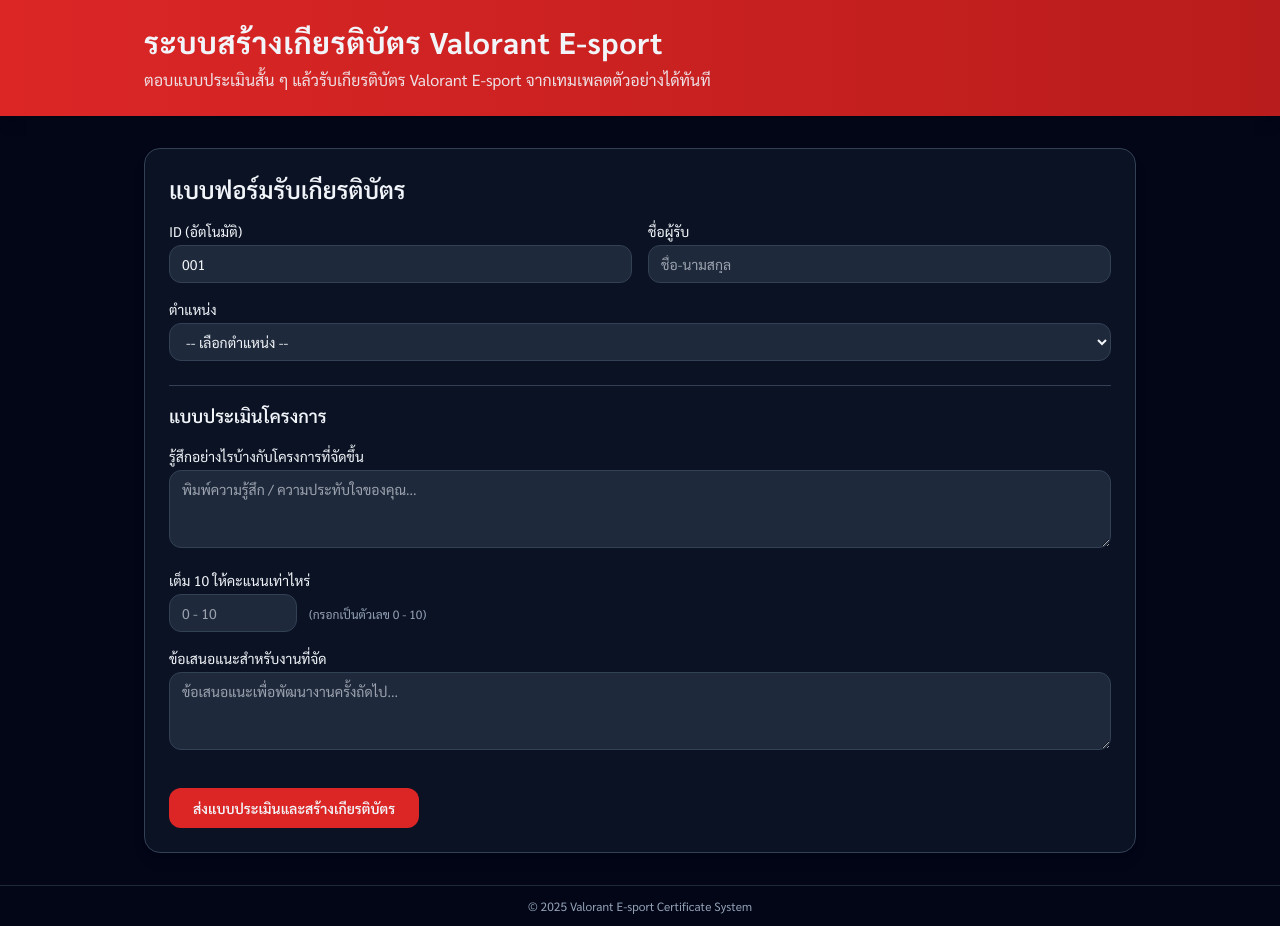
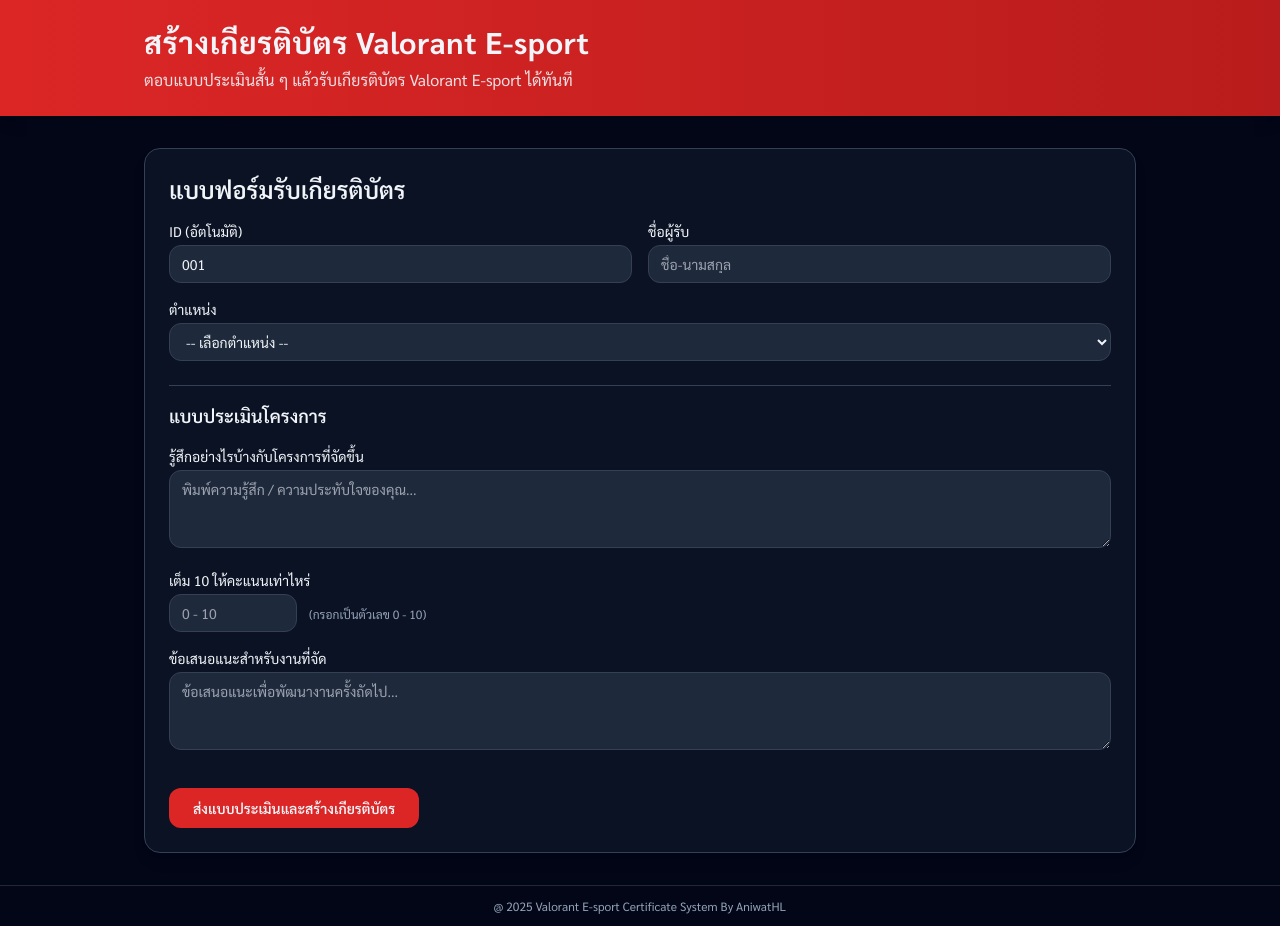
Before and after one commit to Aniwat-HL/Cerificate_Generate, a plain HTML site: page index.html in a window 1280 px wide. Drawn offline with nearby package versions, Linux system fonts and the light colour scheme; some packages are replaced by stand-ins of ours; a script that the page names is missing.

Commit message:
Update index.html

```diff
--- a/index.html
+++ b/index.html
@@ -2,7 +2,7 @@
 <html lang="th">
 <head>
   <meta charset="UTF-8" />
-  <title>ระบบเกียรติบัตร Valorant E-sport</title>
+  <title>เกียรติบัตร Valorant E-sport</title>
   <meta name="viewport" content="width=device-width, initial-scale=1" />
   <!-- ฟอนต์ -->
   <link href="https://fonts.googleapis.com/css2?family=Sarabun:wght@300;400;600;700&display=swap" rel="stylesheet" />
@@ -21,10 +21,10 @@
   <header class="bg-gradient-to-r from-red-600 to-red-700 shadow-lg">
     <div class="max-w-5xl mx-auto px-4 py-6">
       <h1 class="text-2xl md:text-3xl font-bold tracking-wide">
-        ระบบสร้างเกียรติบัตร Valorant E-sport
+        สร้างเกียรติบัตร Valorant E-sport
       </h1>
       <p class="text-sm md:text-base text-slate-100/90 mt-2">
-        ตอบแบบประเมินสั้น ๆ แล้วรับเกียรติบัตร Valorant E-sport จากเทมเพลตตัวอย่างได้ทันที
+        ตอบแบบประเมินสั้น ๆ แล้วรับเกียรติบัตร Valorant E-sport ได้ทันที
       </p>
     </div>
   </header>
@@ -118,7 +118,7 @@
 
   <!-- Footer -->
   <footer class="border-t border-slate-800 text-center text-slate-400 py-3 text-xs">
-    © 2025 Valorant E-sport Certificate System
+    @ 2025 Valorant E-sport Certificate System By AniwatHL
   </footer>
 
   <!-- Canvas: A4 แนวนอน 29.7 x 21 cm @300dpi = 3508 x 2480 -->
```
